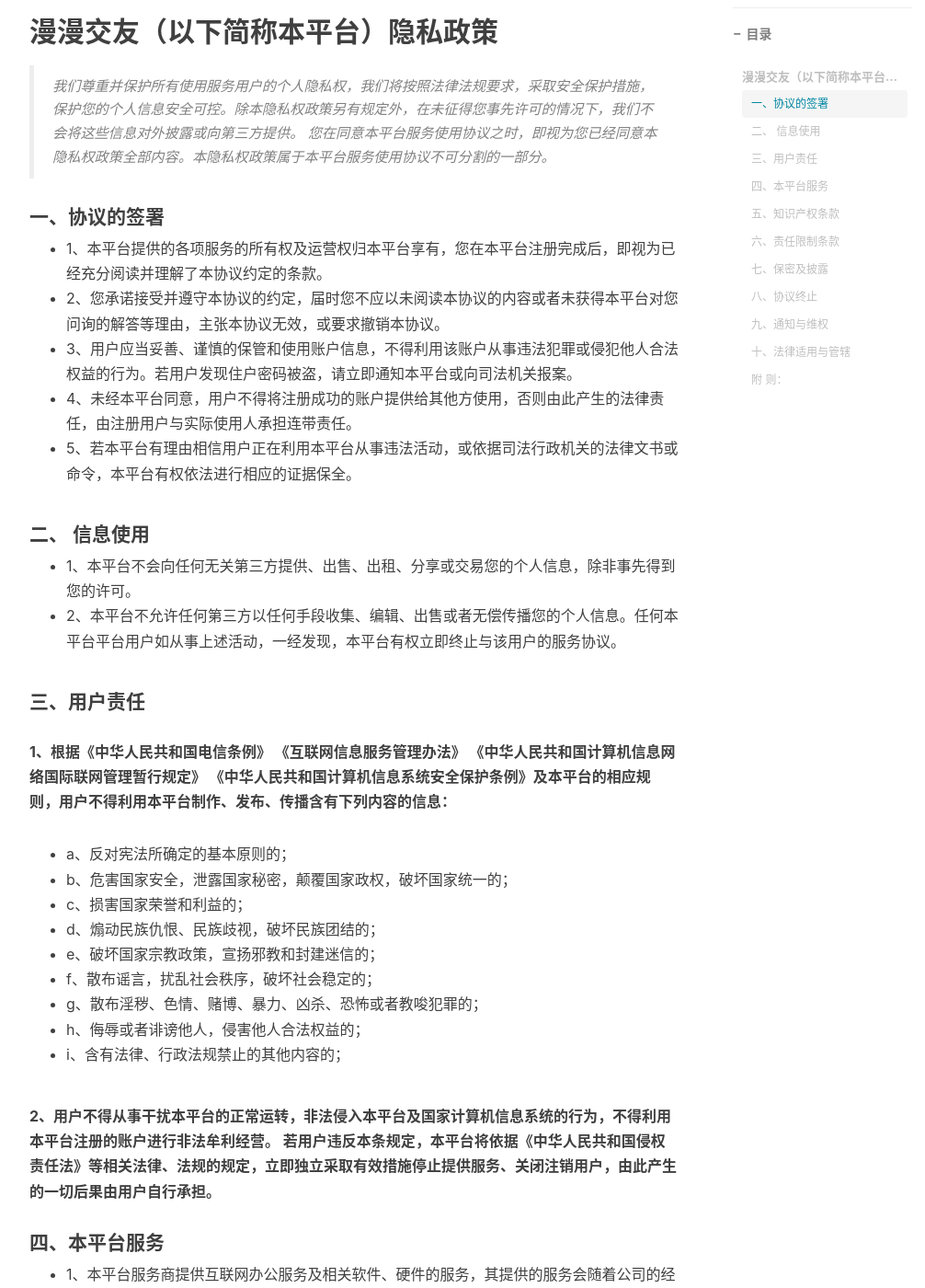
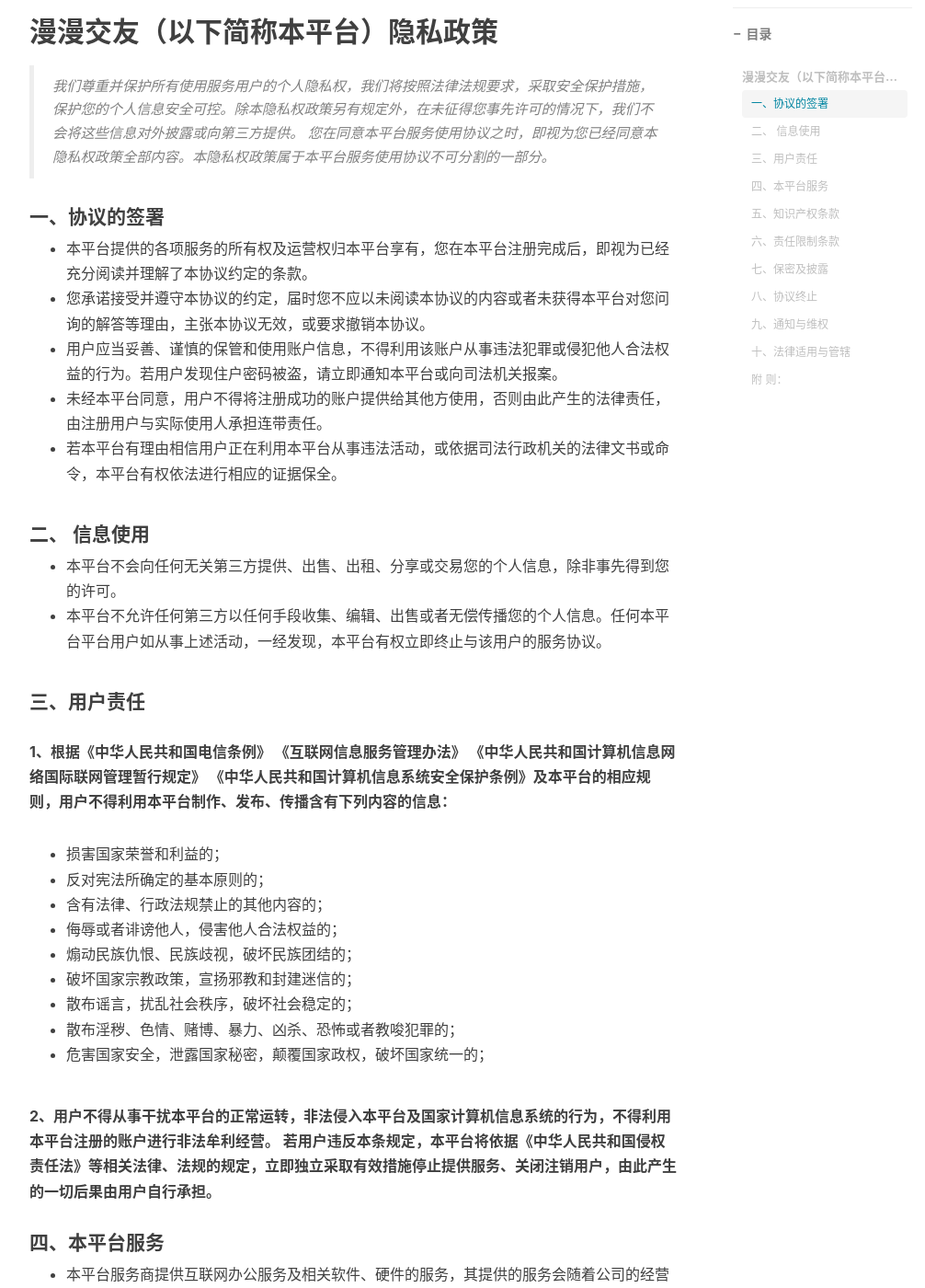
Before and after one commit to AAWayne/AAWayne.github.io, a Jekyll site: the page built from _posts/2019-08-01-漫漫交友隐私政策.md, in a window 1280 px wide and 1400 px high, scrolled down 489 px. Shown: the whole window at 92% size, without its empty margins (233-1239 px from the left). Built offline with Jekyll 4.4.1, drawn with Linux system fonts in a browser that asks for light colours; nearby versions of some CDN libraries; comment, search, counter and statistics services are not loaded; some of the changed text lies outside the part shown.

Commit message:
漫漫交友隐私政策整理更新

```diff
--- a/_posts/2019-08-01-漫漫交友隐私政策.md
+++ b/_posts/2019-08-01-漫漫交友隐私政策.md
@@ -16,40 +16,42 @@
 
 #### 一、协议的签署
 
-* 1、本平台提供的各项服务的所有权及运营权归本平台享有，您在本平台注册完成后，即视为已经充分阅读并理解了本协议约定的条款。
-* 2、您承诺接受并遵守本协议的约定，届时您不应以未阅读本协议的内容或者未获得本平台对您问询的解答等理由，主张本协议无效，或要求撤销本协议。
-* 3、用户应当妥善、谨慎的保管和使用账户信息，不得利用该账户从事违法犯罪或侵犯他人合法权益的行为。若用户发现住户密码被盗，请立即通知本平台或向司法机关报案。
-* 4、未经本平台同意，用户不得将注册成功的账户提供给其他方使用，否则由此产生的法律责任，由注册用户与实际使用人承担连带责任。
-* 5、若本平台有理由相信用户正在利用本平台从事违法活动，或依据司法行政机关的法律文书或命令，本平台有权依法进行相应的证据保全。
+* 本平台提供的各项服务的所有权及运营权归本平台享有，您在本平台注册完成后，即视为已经充分阅读并理解了本协议约定的条款。
+* 您承诺接受并遵守本协议的约定，届时您不应以未阅读本协议的内容或者未获得本平台对您问询的解答等理由，主张本协议无效，或要求撤销本协议。
+* 用户应当妥善、谨慎的保管和使用账户信息，不得利用该账户从事违法犯罪或侵犯他人合法权益的行为。若用户发现住户密码被盗，请立即通知本平台或向司法机关报案。
+* 未经本平台同意，用户不得将注册成功的账户提供给其他方使用，否则由此产生的法律责任，由注册用户与实际使用人承担连带责任。
+* 若本平台有理由相信用户正在利用本平台从事违法活动，或依据司法行政机关的法律文书或命令，本平台有权依法进行相应的证据保全。
 
 ####  二、 信息使用
 
-* 1、本平台不会向任何无关第三方提供、出售、出租、分享或交易您的个人信息，除非事先得到您的许可。
-* 2、本平台不允许任何第三方以任何手段收集、编辑、出售或者无偿传播您的个人信息。任何本平台平台用户如从事上述活动，一经发现，本平台有权立即终止与该用户的服务协议。
+* 本平台不会向任何无关第三方提供、出售、出租、分享或交易您的个人信息，除非事先得到您的许可。
+* 本平台不允许任何第三方以任何手段收集、编辑、出售或者无偿传播您的个人信息。任何本平台平台用户如从事上述活动，一经发现，本平台有权立即终止与该用户的服务协议。
 
 #### 三、用户责任
 
 **1、根据《中华人民共和国电信条例》 《互联网信息服务管理办法》 《中华人民共和国计算机信息网络国际联网管理暂行规定》 《中华人民共和国计算机信息系统安全保护条例》及本平台的相应规则，用户不得利用本平台制作、发布、传播含有下列内容的信息：**
-* a、反对宪法所确定的基本原则的；
-* b、危害国家安全，泄露国家秘密，颠覆国家政权，破坏国家统一的；
-* c、损害国家荣誉和利益的；
-* d、煽动民族仇恨、民族歧视，破坏民族团结的；
-* e、破坏国家宗教政策，宣扬邪教和封建迷信的；
-* f、散布谣言，扰乱社会秩序，破坏社会稳定的；
-* g、散布淫秽、色情、赌博、暴力、凶杀、恐怖或者教唆犯罪的；
-* h、侮辱或者诽谤他人，侵害他人合法权益的；
-* i、含有法律、行政法规禁止的其他内容的；
+
+* 损害国家荣誉和利益的；
+* 反对宪法所确定的基本原则的；
+* 含有法律、行政法规禁止的其他内容的；
+* 侮辱或者诽谤他人，侵害他人合法权益的；
+* 煽动民族仇恨、民族歧视，破坏民族团结的；
+* 破坏国家宗教政策，宣扬邪教和封建迷信的；
+* 散布谣言，扰乱社会秩序，破坏社会稳定的；
+* 散布淫秽、色情、赌博、暴力、凶杀、恐怖或者教唆犯罪的；
+* 危害国家安全，泄露国家秘密，颠覆国家政权，破坏国家统一的；
+
 
 **2、用户不得从事干扰本平台的正常运转，非法侵入本平台及国家计算机信息系统的行为，不得利用本平台注册的账户进行非法牟利经营。
 若用户违反本条规定，本平台将依据《中华人民共和国侵权责任法》等相关法律、法规的规定，立即独立采取有效措施停止提供服务、关闭注销用户，由此产生的一切后果由用户自行承担。**
 
 #### 四、本平台服务
-* 1、本平台服务商提供互联网办公服务及相关软件、硬件的服务，其提供的服务会随着公司的经营而不断调整和变化。
-* 2、对于用户自行在本平台上传或发布的信息，本平台不负责实质性的审查。若在本平台上发布的信息有虚假、违法、侵权等情形的，均由发布者自行承担，本平台不承担任何的责任。但若出现上述情况，用户可及时通知本平台，经本平台查实后，本平台将依照相关法律、法规的规定采取屏蔽、注销、停止服务等措施。
+* 本平台服务商提供互联网办公服务及相关软件、硬件的服务，其提供的服务会随着公司的经营而不断调整和变化。
+* 对于用户自行在本平台上传或发布的信息，本平台不负责实质性的审查。若在本平台上发布的信息有虚假、违法、侵权等情形的，均由发布者自行承担，本平台不承担任何的责任。但若出现上述情况，用户可及时通知本平台，经本平台查实后，本平台将依照相关法律、法规的规定采取屏蔽、注销、停止服务等措施。
 
 #### 五、知识产权条款
-* 1、本平台在服务过程中提供的各种软件、硬件等产品的著作权、商标专用权、专利权等知识产权归本平台享有。
-* 2、用户因使用本平台提供的服务而产生或发布的各种信息、作品的知识产权归用户享有，但出于技术的需要，本平台可以无偿、永久的复制、存储、使用该信息。
+* 本平台在服务过程中提供的各种软件、硬件等产品的著作权、商标专用权、专利权等知识产权归本平台享有。
+* 用户因使用本平台提供的服务而产生或发布的各种信息、作品的知识产权归用户享有，但出于技术的需要，本平台可以无偿、永久的复制、存储、使用该信息。
 
 #### 六、责任限制条款
 
@@ -59,11 +61,11 @@
 
 **3、不论是否可以预见，不论是源于何种形式的行为，本平台不对由以下原因造成的任何特别的，直接的，间接的，惩罚性的，突发性的或有因果关系的损害或其他任何损害（包括但不限于利润或利息的损失，营业中止，资料灭失）承担责任。**
 
-* 3.1使用或不能使用服务；
-3.2通过服务购买或获取任何产品，样品，数据，信息或进行交易等，或其他可替代上述行为的行为而产生的费用；
-3.3未经授权的存取或修改数据或数据的传输；
-3.4第三方通过服务所作的陈述或行为；
-3.5其它与服务相关事件，包括疏忽等，所造成的损害；
+* 使用或不能使用服务；
+* 第三方通过服务所作的陈述或行为；
+* 未经授权的存取或修改数据或数据的传输；
+* 其它与服务相关事件，包括疏忽等，所造成的损害；
+* 通过服务购买或获取任何产品，样品，数据，信息或进行交易等，或其他可替代上述行为的行为而产生的费用；
 
 **4、您充分了解并同意，鉴于互联网的特殊性，您在服务中分享的信息及个人资料有可能会被他人复制、转载、擅改或做其它非法用途；您在此已充分意识此类风险的存在，并确认此等风险应完全由您自行承担，本平台对此不承担任何责任。**
 
@@ -74,9 +76,9 @@
 **1、除本协议另有约定外，本平台保证不对外公开或向第三方提供用户的注册资料及用户在使用本平台服务时存储在本平台上合法、非公开内容，但下列情况除外：**
 
 * a、事先获得用户的明确授权的。
-b、根据有关的法律法规要求，本平台必须提供的。
-c、按照相关政府主管部门或司法部门的要求，本平台必须提供的。
-d、用户先行违反本协议内容造成本平台、他人或社会公共利益可能遭受损害的，本平台有权向相关当事人提供用户的相关信息。
+* b、根据有关的法律法规要求，本平台必须提供的。
+* c、按照相关政府主管部门或司法部门的要求，本平台必须提供的。
+* d、用户先行违反本协议内容造成本平台、他人或社会公共利益可能遭受损害的，本平台有权向相关当事人提供用户的相关信息。
 
 **2、用户确认并同意：为了给用户提供更好的体验，本平台可能会与第三方合作向用户提供相关的网络服务，在此情况下，如该第三方同意承担与本网站同等的保护用户隐私的责任，则本平台有权将用户的注册资料、个人发布信息等提供给该第三方。**
 
@@ -86,23 +88,27 @@
 
 **2、出现下列情况时，本平台有权决定终止提供服务，并终止本协议：**
 
-* a、用户提供的信息不真实、不合法或不及时更新。
-b、利用本平台从事违法、犯罪活动的。
-c、被本平台注销用户、终止服务的。
-d、本平台修改或更新用户协议，用户不同意或不接受的。
-e、本协议另有规定或本平台认为需要终止的其他情形。
-3、本协议终止后，用户同意本平台继续享有下述权利：
-a、继续在本平台上保留用户信息及服务期间的使用情况或使用信息。
-b、在服务期间存在违法或违反本协议的行为，本平台可依据本协议主张权利。
-c、法律、行政法规规定的及合同约定的其他情况。
+* 用户提供的信息不真实、不合法或不及时更新。
+* 利用本平台从事违法、犯罪活动的。
+* 被本平台注销用户、终止服务的。
+* 本平台修改或更新用户协议，用户不同意或不接受的。
+* 本协议另有规定或本平台认为需要终止的其他情形。
+
+**3、本协议终止后，用户同意本平台继续享有下述权利：**
+
+* 继续在本平台上保留用户信息及服务期间的使用情况或使用信息。
+* 在服务期间存在违法或违反本协议的行为，本平台可依据本协议主张权利。
+* 法律、行政法规规定的及合同约定的其他情况。
 
 #### 九、通知与维权
 
 **1、用户在使用本平台服务时，若发现本平台内容有违反法律、法规的规定或侵犯他人合法权益（包括但不限于肖像权、姓名权、名誉权、知识产权等），或用户认为相关信息侵犯了自身的合法权益，用户应当如实向本平台告知并提交下列材料：**
-a、涉嫌侵权信息的具体内容及位置、链接等。
-b、自身享有合法权益的证明。
-c、自身联系人姓名、地址、电话号码或电子邮件。
-d、身份证复印件或营业执照复印件。
+
+* 涉嫌侵权信息的具体内容及位置、链接等。
+* 自身享有合法权益的证明。
+* 自身联系人姓名、地址、电话号码或电子邮件。
+* 身份证复印件或营业执照复印件。
+
 **2、请按上述要求通过电子邮件的方式发送给本平台邮箱90candy.com@gmail.com，本平台将在在收到该材料后，经审查属实的，本平台将尽快删除相关信息，本平台仅接受电子邮件方式的侵权通知。**
 
 #### 十、法律适用与管辖
@@ -111,7 +117,7 @@
 
 #### 附 则：
 
-* 1、本协议所指法律法规均指中华人民共和国大陆地区的现行法律法规。本协议与法律法规相冲突的，以法律法规的相关规定为准。
-* 2、本平台可依照互联网发展的不同阶段，随着管理经验的不断丰富，出于维护本平台秩序的目的，不断完善本协议，一经发布即生效，您应予以遵守。
-* 3、用户若违反本协议，本平台有权对用户进行处罚，包括但不限于限制登录、暂停或停止部分或全部服务、降低或取消权益、取消认证、封号等。
-* 4、本协议所有解释权归本平台所有。
+* 本协议所指法律法规均指中华人民共和国大陆地区的现行法律法规。本协议与法律法规相冲突的，以法律法规的相关规定为准。
+* 本平台可依照互联网发展的不同阶段，随着管理经验的不断丰富，出于维护本平台秩序的目的，不断完善本协议，一经发布即生效，您应予以遵守。
+* 用户若违反本协议，本平台有权对用户进行处罚，包括但不限于限制登录、暂停或停止部分或全部服务、降低或取消权益、取消认证、封号等。
+* 本协议所有解释权归本平台所有。
```
Also changed, not shown: 1 other file.
